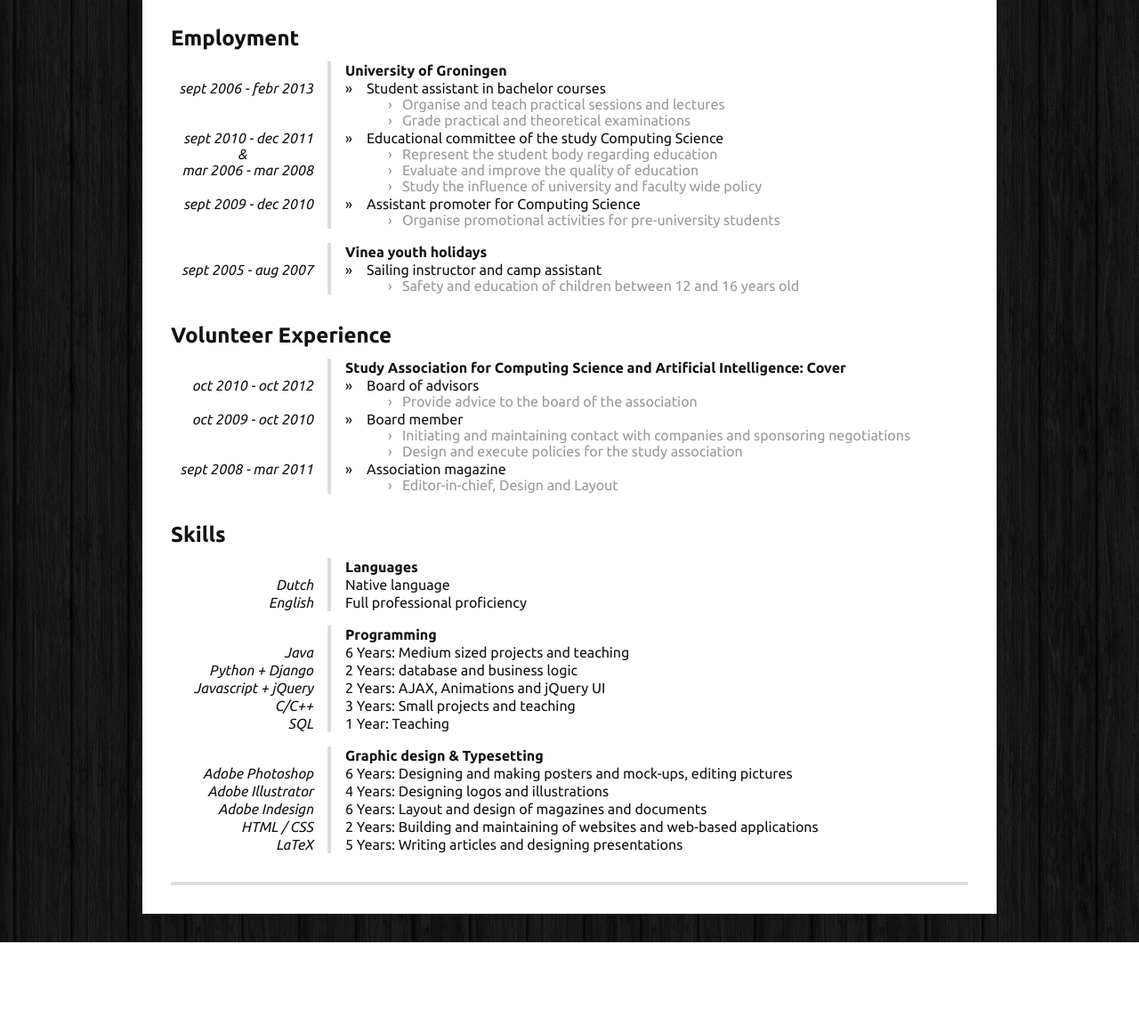
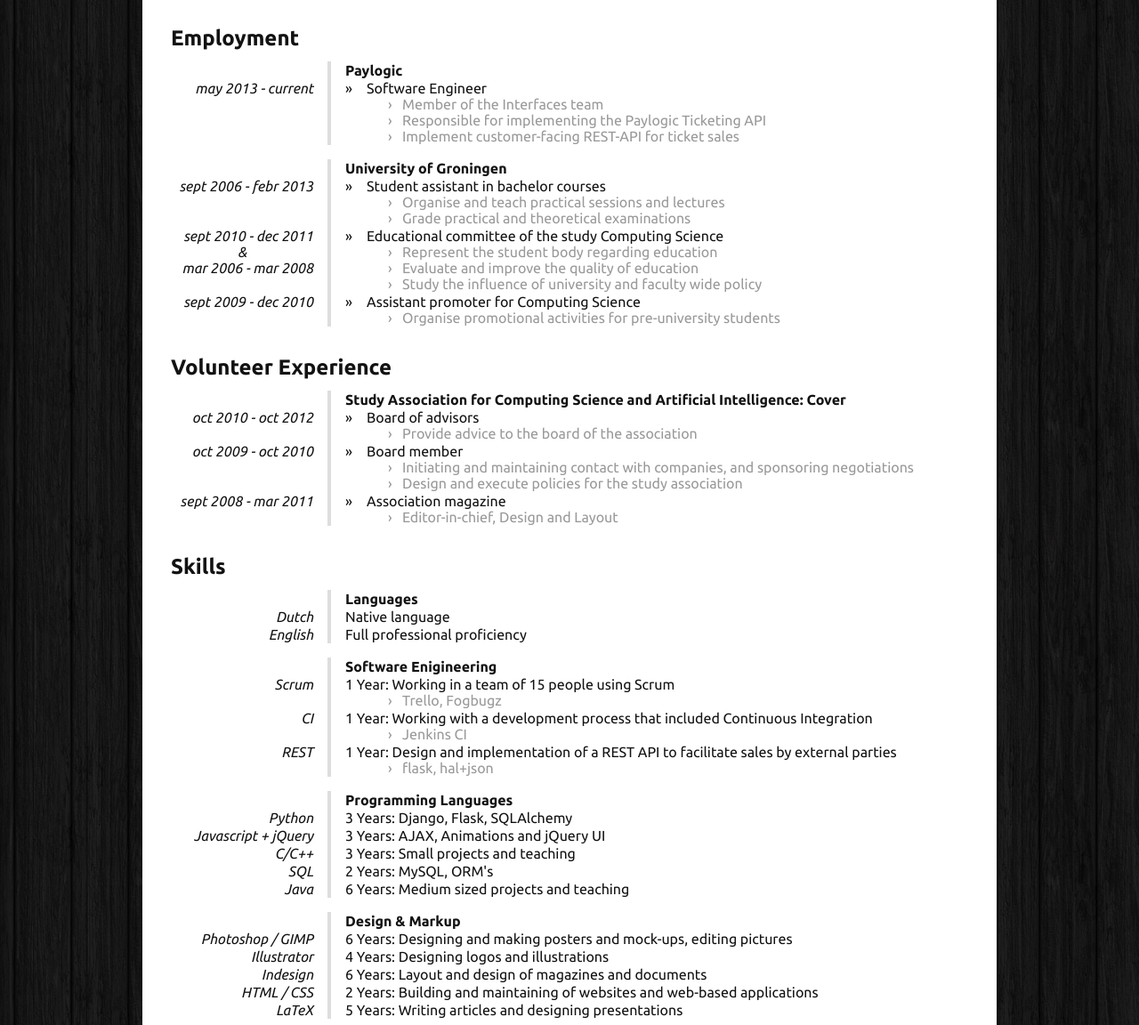
Before and after one commit to DZittersteyn/html-resume, a plain HTML site: page html-resume/resume.html in a window 1280 px wide. Shown: the part 598-1750 px from the top of the page at 89% size. Before the commit the page ends 1657 px from the top, so only its background shows below. Drawn offline with Linux system fonts and the light colour scheme; a web font is replaced by a local one.

```diff
--- a/html-resume/resume.html
+++ b/html-resume/resume.html
@@ -148,6 +148,33 @@
 						<thead>
 							<tr>
 								<th></th>
+								<th>Paylogic</th>
+							</tr>
+						</thead>
+						<tbody>
+							<tr>
+								<th>
+									<p class="period">
+										may 2013
+										-
+										current
+									</p>
+								</th>
+								<td>
+									<p class="title">Software Engineer</p>
+									<p class="spec 1 5 15">Member of the Interfaces team</p>
+									<p class="spec 1 5 15">Responsible for implementing the Paylogic Ticketing API</p>
+									<p class="spec 1 5 15">Implement customer-facing REST-API for ticket sales</p>
+								</td>
+							</tr>
+
+
+						</tbody>
+					</table>
+					<table>
+						<thead>
+							<tr>
+								<th></th>
 								<th>University of Groningen</th>
 							</tr>
 						</thead>
@@ -203,7 +230,7 @@
 							</tr>
 						</tbody>
 					</table>
-					<table>
+					<table class="15">
 						<thead>
 							<tr>
 								<th></th>
@@ -221,7 +248,7 @@
 								</th>
 								<td>
 									<p class="title">Sailing instructor and camp assistant</p>
-									<p class="spec 5 15">Safety and education of children between 12 and 16 years old</p>
+									<p class="spec 15">Safety and education of children between 12 and 16 years old</p>
 								</td>
 							</tr>
 
@@ -265,7 +292,7 @@
 								</th>
 								<td>
 									<p class="title">Board member</p>
-									<p class="spec">Initiating and maintaining contact with companies and sponsoring negotiations</p>
+									<p class="spec">Initiating and maintaining contact with companies, and sponsoring negotiations</p>
 									<p class="spec">Design and execute policies for the study association</p>
 								</td>
 							</tr>
@@ -371,25 +398,61 @@
 						</tbody>
 					</table>
 
+					<table class="1 5 15">
+						<thead>
+							<tr>
+								<th></th>
+								<th>Software Enigineering</th>
+							</tr>
+							</thead>
+							<tbody>
+							<tr>
+								<th>
+									Scrum
+								</th>
+								<td>
+									1 Year: Working in a team of 15 people using Scrum
+									<br><span class="spec">Trello, Fogbugz</span>
+								</td>
+							</tr>
+							<tr>
+								<th>
+									CI
+								</th>
+								<td>
+									1 Year: Working with a development process that included Continuous Integration
+									<br><span class="spec">Jenkins CI</span>
+								</td>
+							</tr>
+							<tr>
+								<th>
+									REST
+								</th>
+								<td>
+									1 Year: Design and implementation of a REST API to facilitate sales by external parties
+									<br><span class="spec">flask, hal+json</span>
+								</td>
+							</tr>
+						</tbody>
+					</table>
+
+
+
 					<table class="5 15">
 						<thead>
 							<tr>
 								<th></th>
-								<th>Programming</th>
+								<th>Programming Languages</th>
 							</tr>
 						</thead>
 						<tbody>
 							<tr>
-								<th>Java</th>
-								<td>6 Years: Medium sized projects and teaching</td>
-							</tr>
-							<tr>
-								<th>Python + Django</th>
-								<td>2 Years: database and business logic</td>
+								<th>Python</th>
+								<td>3 Years: Django, Flask, SQLAlchemy</td>
 							</tr>
 							<tr>
 								<th>Javascript + jQuery</th>
-								<td>2 Years: AJAX, Animations and jQuery UI</td>
+								<td>3 Years: AJAX, Animations and jQuery UI</td>
 							</tr>
 							<tr>
 								<th>C/C++</th>
@@ -397,7 +460,11 @@
 							</tr>
 							<tr>
 								<th>SQL</th>
-								<td>1 Year: Teaching</td>
+								<td>2 Years: MySQL, ORM's</td>
+							</tr>
+							<tr>
+								<th>Java</th>
+								<td>6 Years: Medium sized projects and teaching</td>
 							</tr>
 							<tr class="15">
 								<th>Haskell</th>
@@ -409,13 +476,15 @@
 					<table class="1 hidden">
 						<tbody>
 							<tr>
-								<th>Programming</th>
-								<td><img src="img/programming/java.png" /></td>
-								<td><img src="img/programming/python.png" /></td>
-								<td><img src="img/programming/django.png" /></td>
-								<td><img src="img/programming/javascript.png" /></td>
-								<td><img src="img/programming/jquery.png" /></td>
-								<td><img src="img/programming/c.png" /></td>
+								<th>Programming Languages</th>
+								<td><img title="python" src="img/programming/python.png"></td>
+								<td><img title="sqlalchemy" src="img/programming/sqlalchemy.png"></td>
+								<td><img title="flask" src="img/programming/flask.png"></td>
+								<td><img title="django" src="img/programming/django.png"></td>
+								<td><img title="javascript" src="img/programming/javascript.png"></td>
+								<td><img title="jquery" src="img/programming/jquery.png"></td>
+								<td><img title="java" src="img/programming/java.png"></td>
+								<td><img title="c" src="img/programming/c.png"></td>
 							</tr>
 						</tbody>
 					</table>
@@ -424,13 +493,13 @@
 						<thead>
 							<tr>
 								<th></th>
-								<th>Graphic design &amp; Typesetting</th>
+								<th>Design &amp; Markup</th>
 							</tr>
 							</thead>
 							<tbody>
 							<tr>
 								<th>
-									Adobe Photoshop
+									Photoshop / GIMP
 								</th>
 								<td>
 									6 Years: Designing and making posters and mock-ups, editing pictures
@@ -438,7 +507,7 @@
 							</tr>
 							<tr>
 								<th>
-									Adobe Illustrator
+									Illustrator
 								</th>
 								<td>
 									4 Years: Designing logos and illustrations
@@ -446,7 +515,7 @@
 							</tr>
 							<tr>
 								<th>
-									Adobe Indesign
+									Indesign
 								</th>
 								<td>
 									6 Years: Layout and design of magazines and documents
@@ -470,16 +539,18 @@
 							</tr>
 						</tbody>
 					</table>
+
+
 					<table class="1 hidden">
 						<tbody>
 							<tr>
-								<th>Graphic Design &amp; Typesetting</th>
-								<td><img src="img/design/photoshop.png" /></td>
-								<td><img src="img/design/illustrator.png" /></td>
-								<td><img src="img/design/indesign.png" /></td>
-								<td><img src="img/design/latex.png" /></td>
-								<td><img src="img/design/html.png" /></td>
-								<td><img src="img/design/css.png" /></td>
+								<th>Design &amp; Markup</th>
+								<td><img title="photoshop" src="img/design/photoshop.png" /></td>
+								<td><img title="illustrator" src="img/design/illustrator.png" /></td>
+								<td><img title="indesign" src="img/design/indesign.png" /></td>
+								<td><img title="latex" src="img/design/latex.png" /></td>
+								<td><img title="html" src="img/design/html.png" /></td>
+								<td><img title="css" src="img/design/css.png" /></td>
 
 							</tr>
 						</tbody>
```
